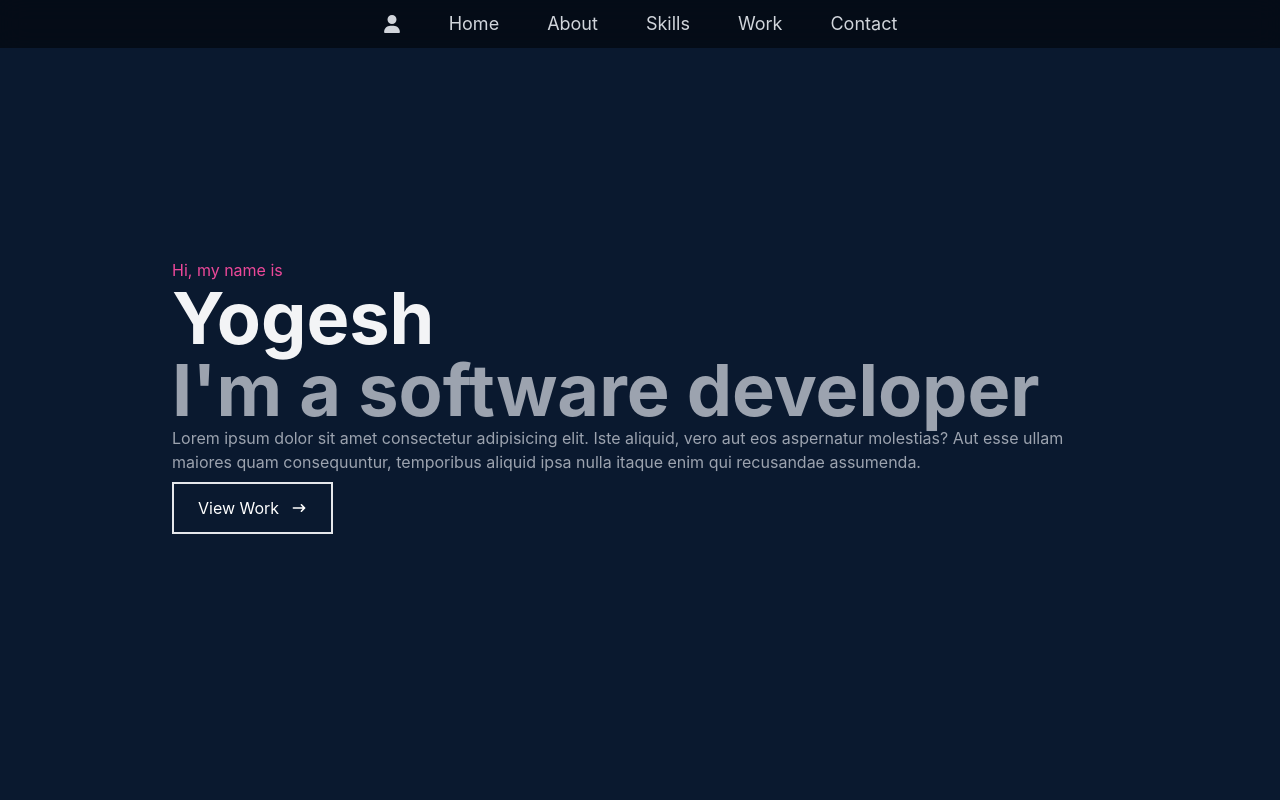
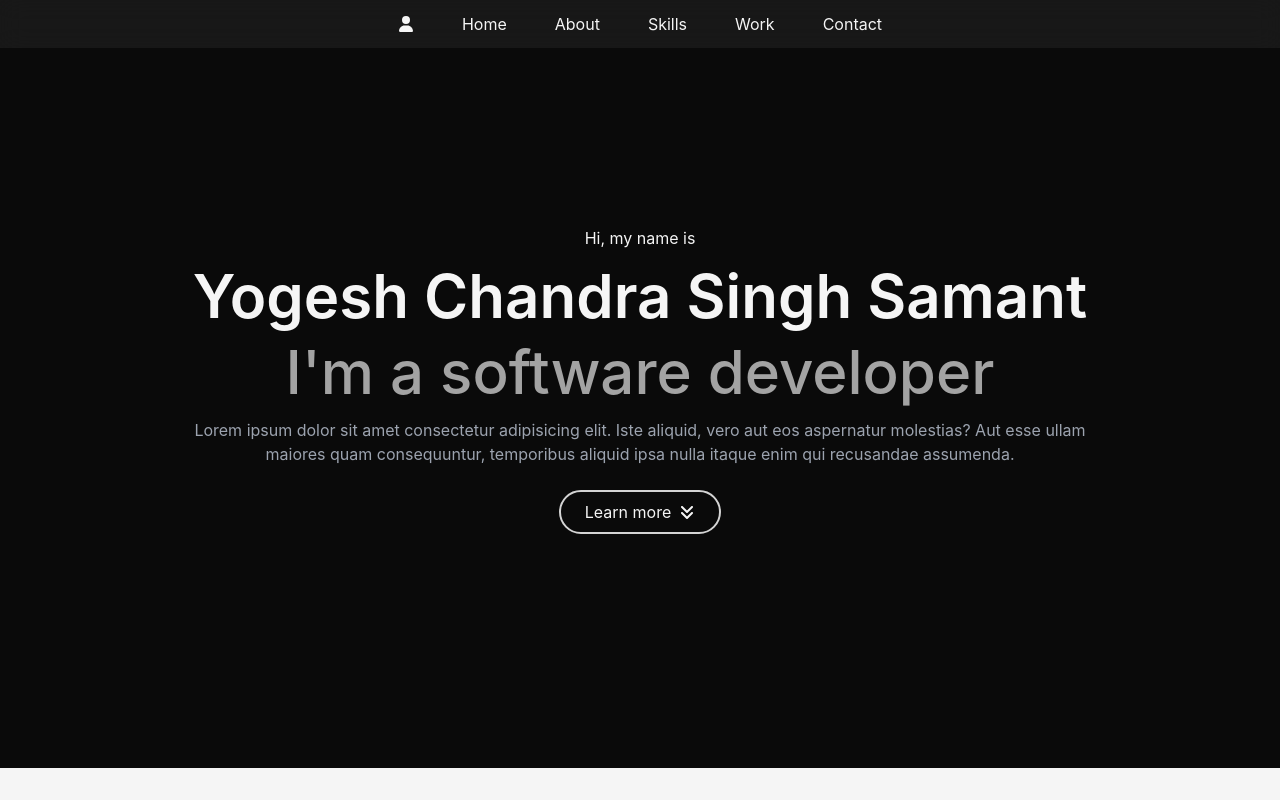
Before and after one commit to yogesh-ch-ss/PortfolioWebsite, a React (Create React App) app in the folder portfolio/: page / in a window 1280 px wide. Shown: the top 800 px of the page. Built offline with nearby package versions, Linux system fonts and the light colour scheme; the HTML template or start-up script is replaced by a standard one.

Commit message:
home update

```diff
--- a/portfolio/src/components/About.jsx
+++ b/portfolio/src/components/About.jsx
@@ -2,7 +2,7 @@ import React from "react";
 
 const About = () => {
   return (
-    <div name="about" className="w-full h-screen bg-[#0a192f] text-gray-300">
+    <div name="about" className="w-full h-[48rem] bg-neutral-100 text-neutral-950">
       <div className="flex flex-col justify-center items-center w-full h-full">
         {/* container */}
         <div className="max-w-[1000px] w-full grid grid-cols-2 gap-8 px-4">
--- a/portfolio/src/components/Home.jsx
+++ b/portfolio/src/components/Home.jsx
@@ -1,29 +1,38 @@
 import React from "react";
 import { HiArrowNarrowRight } from "react-icons/hi";
+import { FaAngleDown, FaAnglesDown } from "react-icons/fa6";
+import { Link } from "react-scroll";
 
 const Home = () => {
   return (
-    <div name="home" className="w-full h-screen bg-[#0a192f]">
+    <div name="home" className="w-full h-[48rem] bg-neutral-950 text-center">
       {/* container */}
       <div className="max-w-[1000px] mx-auto px-8 flex flex-col justify-center h-full">
-        <p className="text-pink-500">Hi, my name is </p>
-        <h1 className="text-4xl sm:text-7xl font-bold text-gray-100">Yogesh</h1>
-        <h2 className="text-4xl sm:text-7xl font-bold text-gray-400">
+        <p className="text-neutral-100">Hi, my name is </p>
+        <h1 className="text-4xl sm:text-6xl font-semibold text-neutral-100 py-4">
+          Yogesh Chandra Singh Samant
+        </h1>
+        <h2 className="text-4xl sm:text-6xl font-medium text-neutral-400">
           I'm a software developer
         </h2>
-        <p className="text-gray-400 max-w-700">
+        <p className="text-gray-400 max-w-700 py-4">
           Lorem ipsum dolor sit amet consectetur adipisicing elit. Iste aliquid,
           vero aut eos aspernatur molestias? Aut esse ullam maiores quam
           consequuntur, temporibus aliquid ipsa nulla itaque enim qui recusandae
           assumenda.
         </p>
-        <div>
-          <button className="group text-white border-2 px-6 py-3 my-2 flex items-center hover:bg-pink-600 hover:border-pink-600">
-            View Work
-            <span className="group-hover:rotate-90 duration-300">
+        <div className="flex items-center justify-center">
+          <Link to="about" smooth={true} duration={500}>
+            <button className="group flex gap-2 border-2 px-6 py-2 my-2 items-center rounded-full border-neutral-300 hover:border-neutral-50 hover:bg-gradient-to-br hover:from-pink-600 hover:via-fuchsia-700 hover:to-violet-900 text-neutral-100 hover:text-neutral-50">
+              Learn more
+              <span className="group-hover:translate-y-1 duration-300">
+                <FaAnglesDown />
+              </span>
+              {/* <span className="group-hover:rotate-90 duration-300">
               <HiArrowNarrowRight className="ml-3 hover" />
-            </span>
-          </button>
+            </span> */}
+            </button>
+          </Link>
         </div>
       </div>
     </div>
--- a/portfolio/src/components/Navbar.jsx
+++ b/portfolio/src/components/Navbar.jsx
@@ -16,7 +16,7 @@ const Navbar = () => {
   const handleClick = () => setNav(!nav);
 
   return (
-    <div className="fixed w-full h-12 flex justify-between md:justify-center items-center px-4 bg-black bg-opacity-50 backdrop-blur-md text-gray-300">
+    <div className="fixed w-full h-12 flex justify-between md:justify-center items-center px-4 bg-neutral-800 bg-opacity-50 backdrop-blur-md text-neutral-100">
       <div className="md:hidden text-2xl px-4 cursor-pointer">
         <Link to="home" smooth={true} duration={500}>
           <FaUser />
@@ -24,7 +24,7 @@ const Navbar = () => {
       </div>
 
       {/* menu */}
-      <div className="text-lg">
+      <div className="text-base">
         <ul className="hidden md:flex items-center justify-evenly px-4 gap-4">
           <li>
             <Link to="home" smooth={true} duration={500}>
@@ -61,7 +61,7 @@ const Navbar = () => {
 
       {/* hamburger menu */}
 
-      <div onClick={handleClick} className="md:hidden z-10 text-2xl px-4">
+      <div onClick={handleClick} className="md:hidden z-10 text-2xl px-4 cursor-pointer">
         {!nav ? <FaBars /> : <FaCircleXmark />}
       </div>
 
@@ -71,7 +71,7 @@ const Navbar = () => {
         className={
           !nav
             ? "hidden"
-            : "absolute top-0 left-0 w-full h-screen bg-black bg-opacity-90 backdrop-blur-md flex flex-col justify-center items-center"
+            : "absolute top-0 left-0 w-full h-screen bg-neutral-800 bg-opacity-90 backdrop-blur-md flex flex-col justify-center items-center"
         }
       >
         <li className="py-6 text-4xl">
--- a/portfolio/src/components/Skills.jsx
+++ b/portfolio/src/components/Skills.jsx
@@ -12,7 +12,7 @@ import Mongo from "../assets/mongo.png";
 
 const Skills = () => {
   return (
-    <div name="skills" className="w-full h-screen bg-[#0a192f] text-gray-300">
+    <div name="skills" className="w-full h-[48rem] bg-neutral-950 text-neutral-100">
       {/* container */}
       <div className="max-w-[1000px] mx-auto p-4 flex flex-col justify-center w-full h-full">
         <div>
```
